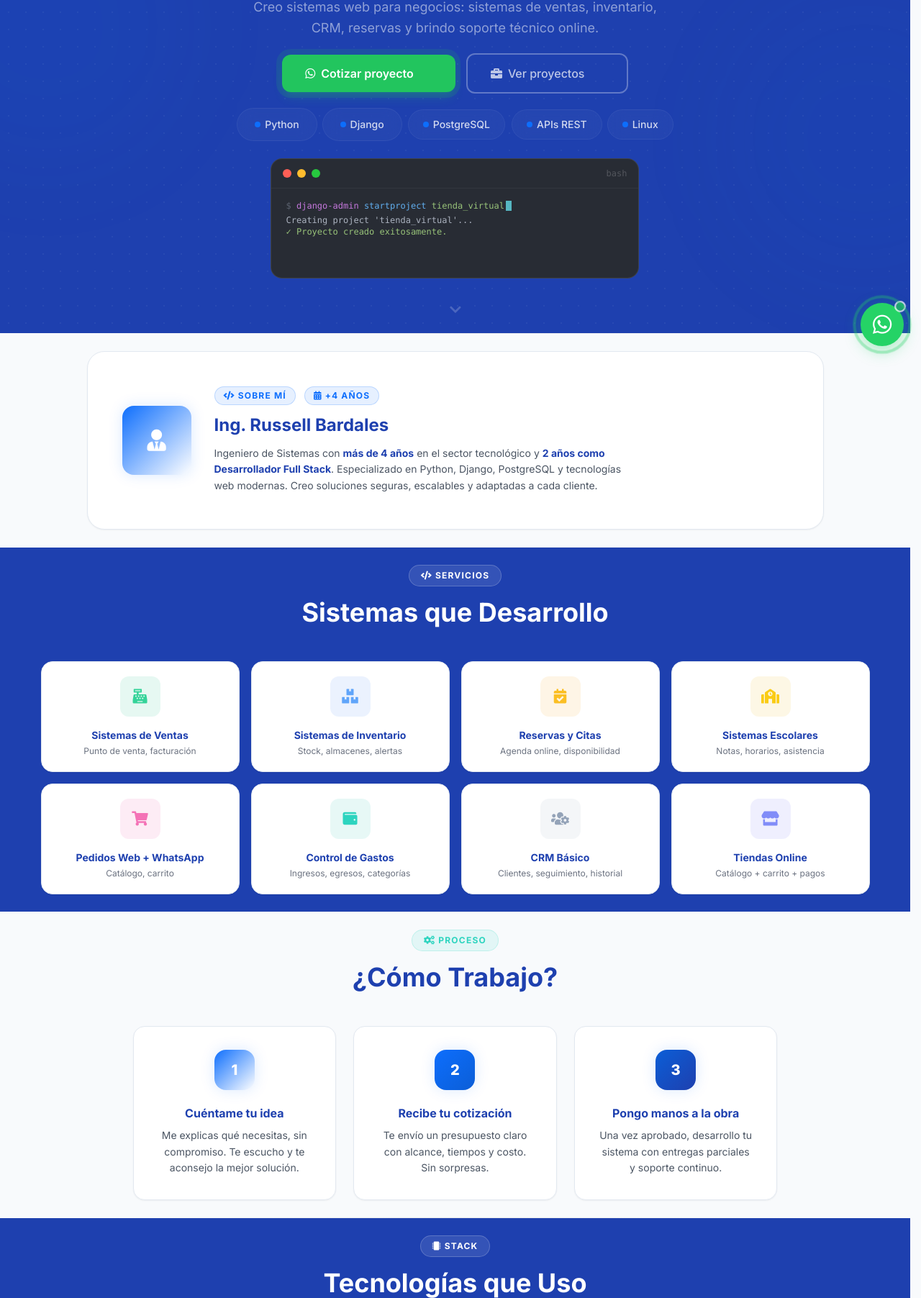
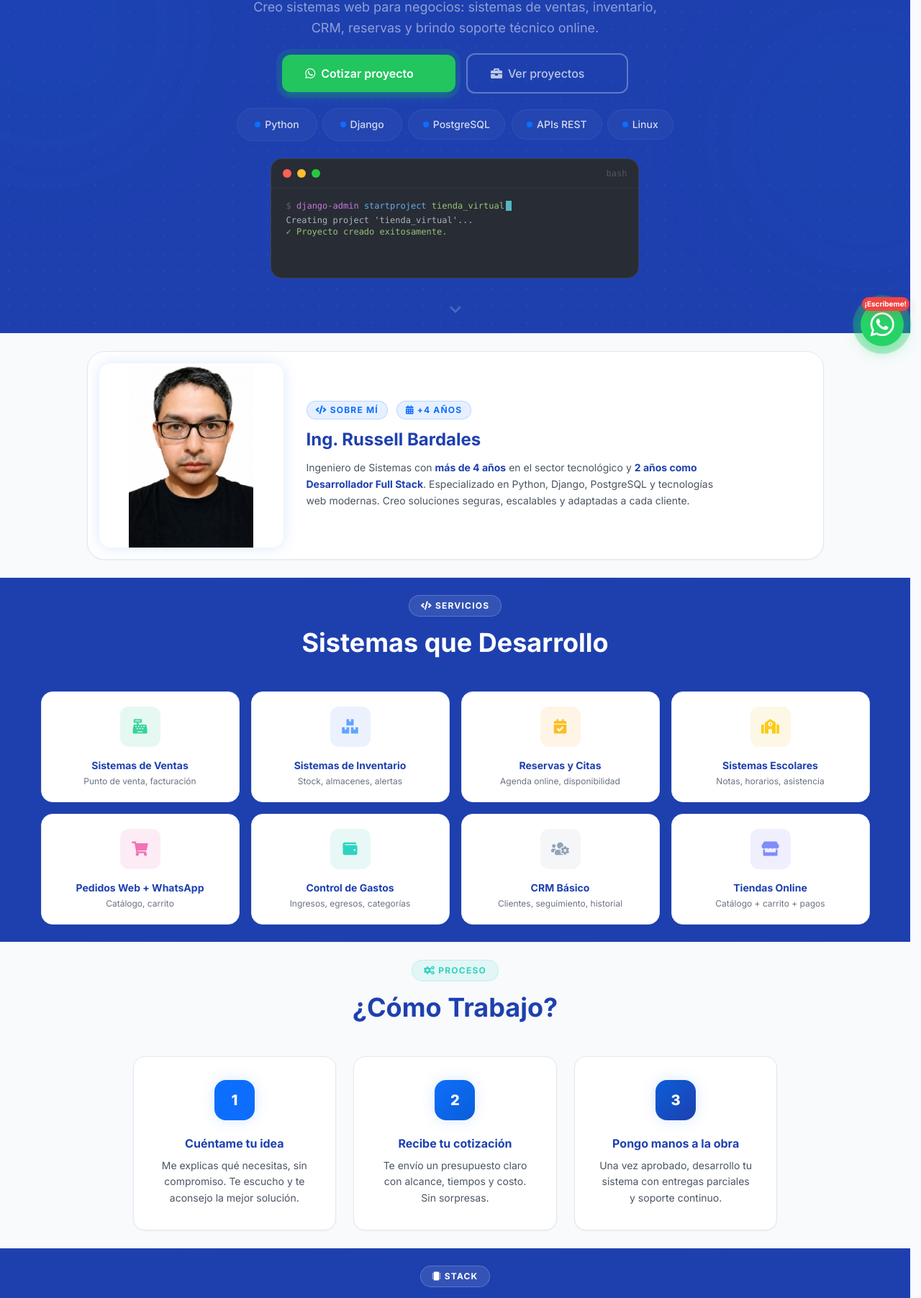
Before and after one commit to roberthbardales/blog2025, a Django app: template templates/home/index.html in a window 1280 px wide. Shown: the part 295-2099 px from the top of the page at 72% size. Run offline with Django 3.2, Linux system fonts and the light colour scheme; the template is opened without the code that fills it, so the values that code supplies are empty; some libraries are stand-ins or nearby versions.

Commit message:
mejorando index

```diff
--- a/applications/entrada/forms.py
+++ b/applications/entrada/forms.py
@@ -51,6 +51,9 @@ class CommentForm(forms.ModelForm):
     class Meta:
         model = Comment
         fields = ('content', 'parent_id')
+        labels = {
+            'content': '',
+        }
         widgets = {
             'content': forms.Textarea(attrs={
                 'class': TW_INPUT,
--- a/static/css/estilos.css
+++ b/static/css/estilos.css
@@ -9,6 +9,7 @@
 }
 
 img { max-width: 100%; }
+.post-content img { max-width: 100% !important; width: auto !important; height: auto !important; display: block; }
 html { scroll-behavior: smooth; }
 body { background-color: #f8fafc; }
 
--- a/templates/home/about_me.html
+++ b/templates/home/about_me.html
@@ -316,7 +316,7 @@
           <div class="grid grid-cols-1 md:grid-cols-2 gap-3">
 
             <div class="flex items-center gap-3">
-              <img src="{% static 'img/unfv.png' %}" alt="UNFV" class="w-64 h-64 object-contain shrink-0">
+              <img src="{% static 'img/unfv.png' %}" alt="UNFV" class="w-32 h-16 object-contain shrink-0">
               <div>
                 <p class="font-bold text-gray-900 text-base">Ingeniería de Sistemas</p>
                 <p class="text-gray-600 text-sm">Universidad Nacional Federico Villarreal</p>
--- a/templates/home/index.html
+++ b/templates/home/index.html
@@ -121,12 +121,10 @@ Russell Bardales | Desarrollo Web Django & Soporte Técnico
 <!-- ===== SOBRE MÍ ===== -->
 <section class="py-6 px-4 scroll-mt-20 bg-slate-50" data-sr="fade-up">
   <div class="max-w-5xl mx-auto">
-    <div class="bg-white backdrop-blur-sm border border-slate-200 shadow-sm rounded-3xl p-8 lg:p-12">
+    <div class="bg-white backdrop-blur-sm border border-slate-200 shadow-sm rounded-3xl p-8 lg:p-4">
       <div class="flex flex-col lg:flex-row items-center gap-8">
         <div class="shrink-0">
-          <div class="w-24 h-24 rounded-2xl bg-gradient-to-br from-primary-500 flex items-center justify-center glow-primary-500">
-            <i class="fas fa-user-tie text-white text-3xl"></i>
-          </div>
+          <img class="w-64 h-64 rounded-2xl object-contain glow-primary-500" src="{% static 'img/fotocv.png' %}" alt="Russell Bardales">
         </div>
         <div class="text-center lg:text-left">
           <div class="flex items-center justify-center lg:justify-start gap-3 mb-3">
@@ -251,7 +249,7 @@ Russell Bardales | Desarrollo Web Django & Soporte Técnico
 
     <div class="grid grid-cols-1 md:grid-cols-3 gap-6">
       <div class="bg-white backdrop-blur-sm border border-slate-200 shadow-sm rounded-2xl p-8 text-center transition-all duration-300 hover:-translate-y-1" data-sr="fade-up" data-sr-delay="0">
-        <div class="w-14 h-14 rounded-2xl bg-gradient-to-br from-primary-500 text-white flex items-center justify-center font-extrabold text-xl mx-auto mb-5 glow-primary-500">1</div>
+        <div class="w-14 h-14 rounded-2xl bg-primary-500 text-white flex items-center justify-center font-extrabold text-xl mx-auto mb-5 glow-primary-500">1</div>
         <h5 class="font-bold text-primary-700 mb-2">Cuéntame tu idea</h5>
         <p class="text-sm text-gray-600 leading-relaxed">Me explicas qué necesitas, sin compromiso. Te escucho y te aconsejo la mejor solución.</p>
       </div>
--- a/templates/includes/whatsapp_float.html
+++ b/templates/includes/whatsapp_float.html
@@ -11,24 +11,69 @@
     </a>
   </div>
 
-  <button class="w-[60px] h-[60px] rounded-full bg-[#25d366] text-white flex items-center justify-center border-none shadow-[0_6px_22px_rgba(37,211,102,.4)] transition-all duration-200 hover:scale-110 hover:shadow-[0_10px_30px_rgba(37,211,102,.5)] cursor-pointer relative" id="waToggle" aria-label="WhatsApp">
-    <i class="fab fa-whatsapp text-[30px] pointer-events-none"></i>
-    <span class="absolute -top-0.5 -right-0.5 w-3.5 h-3.5 rounded-full bg-[#22c55e] border-[2.5px] border-white pointer-events-none wa-pulse"></span>
-    <span class="absolute inset-0 rounded-full border-[3px] border-[#25d366] pointer-events-none wa-ripple"></span>
-  </button>
+  <div style="position:relative;">
+    <div class="whatsapp-pulse"></div>
+    <button class="whatsapp-float" id="waToggle" aria-label="Chat por WhatsApp">
+      <span class="whatsapp-badge">¡Escríbeme!</span>
+      <i class="fab fa-whatsapp" style="font-size:38px;"></i>
+    </button>
+  </div>
 </div>
 
 <style>
-  @keyframes wa-ripple {
-    0% { transform: scale(1); opacity: .6; }
+  .whatsapp-float {
+    width: 60px;
+    height: 60px;
+    background-color: #25d366;
+    color: #fff;
+    border-radius: 50px;
+    text-align: center;
+    font-size: 30px;
+    box-shadow: 0 6px 22px rgba(37, 211, 102, 0.4);
+    border: none;
+    cursor: pointer;
+    display: flex;
+    align-items: center;
+    justify-content: center;
+    position: relative;
+    transition: all 0.2s;
+  }
+  .whatsapp-float:hover {
+    transform: scale(1.1);
+    box-shadow: 0 10px 30px rgba(37, 211, 102, 0.5);
+  }
+  .whatsapp-badge {
+    position: absolute;
+    top: -8px;
+    right: -8px;
+    background-color: #ef4444;
+    color: #fff;
+    font-size: 10px;
+    font-weight: 700;
+    padding: 2px 4px;
+    margin-bottom: 2px;
+    border-radius: 20px;
+    white-space: nowrap;
+    box-shadow: 0 4px 12px rgba(239, 68, 68, 0.3);
+    animation: wa-badge-fade 4s ease-in-out infinite;
+  }
+  .whatsapp-pulse {
+    position: absolute;
+    width: 100%;
+    height: 100%;
+    border-radius: 50px;
+    background-color: #25d366;
+    animation: wa-pulse-anim 2s ease-out infinite;
+  }
+  @keyframes wa-pulse-anim {
+    0% { transform: scale(1); opacity: 0.6; }
     100% { transform: scale(1.8); opacity: 0; }
   }
-  @keyframes wa-badge-pulse {
-    0%, 100% { opacity: 1; transform: scale(1); }
-    50% { opacity: .7; transform: scale(1.15); }
+  @keyframes wa-badge-fade {
+    0%, 70% { opacity: 1; }
+    85% { opacity: 0; }
+    100% { opacity: 1; }
   }
-  .wa-ripple { animation: wa-ripple 2s ease-out infinite; }
-  .wa-pulse { animation: wa-badge-pulse 1.5s ease-in-out infinite; }
   .wa-menu.show { display: flex; animation: wa-slide-up .25s ease-out; }
   @keyframes wa-slide-up {
     from { opacity: 0; transform: translateY(12px); }
@@ -36,8 +81,8 @@
   }
   @media (max-width: 576px) {
     #waContainer { bottom: 18px; right: 18px; }
-    #waToggle { width: 52px; height: 52px; }
-    #waToggle i { font-size: 26px; }
+    .whatsapp-float { width: 52px; height: 52px; font-size: 26px; }
+    .whatsapp-badge { font-size: 9px; padding: 3px 8px; top: -6px; right: -6px; }
     .wa-menu a { font-size: .82rem; padding: 8px 14px; }
   }
 </style>
```
Also changed, not shown: templates/entrada/detail.html (+21 -15 lines), templates/entrada/lista.html (+14 -14 lines), static/img/fotocv.png (added).
